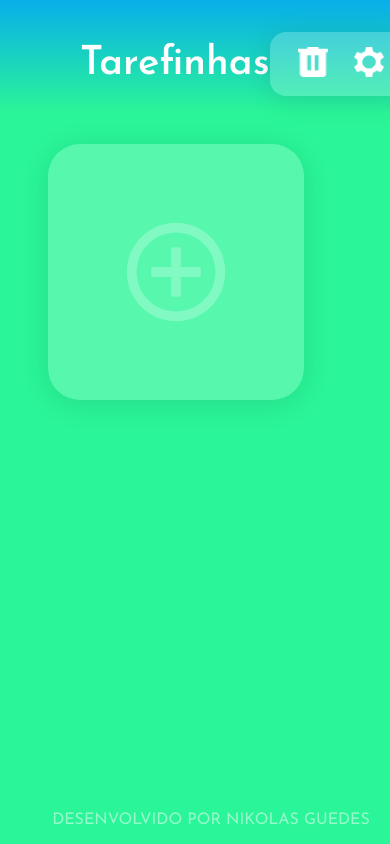
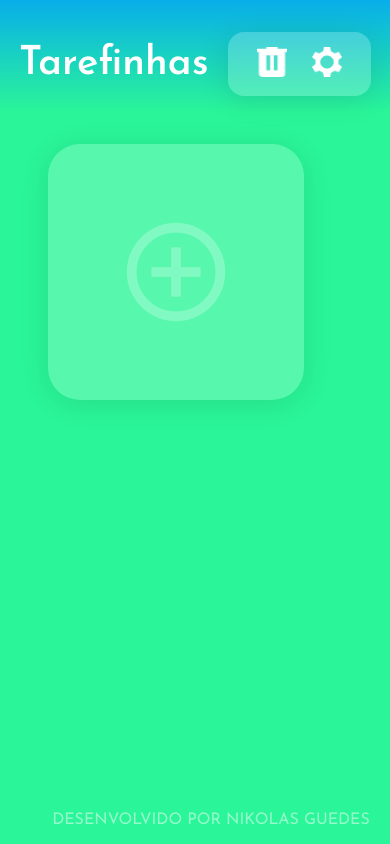
Before and after one commit to NikolasGuedes/Tarefinhas, a plain HTML site: page index.html in a window 390 px wide. Drawn offline with nearby package versions, Linux system fonts and the light colour scheme.

Commit message:
Versao responsiva 1.0

```diff
--- a/styles/components/_header.scss
+++ b/styles/components/_header.scss
@@ -100,11 +100,11 @@ header {
     backdrop-filter: blur(5.3px);
     -webkit-backdrop-filter: blur(5.3px);
 
-    p{
+    p {
         margin-top: 0.5em;
     }
 
-    p:hover{
+    p:hover {
         cursor: pointer;
         font-weight: 600;
     }
@@ -189,3 +189,32 @@ header {
     font-weight: 700;
     font-size: 1.2em;
 }
+
+
+
+@media(max-width: 560px) {
+
+    header {
+
+
+        justify-content: space-evenly;
+
+
+        h1 {
+
+
+            margin-left: 0;
+        }
+
+        ul {
+
+            margin-right: 0;
+
+
+
+
+
+        }
+    }
+
+}
--- a/styles/components/_tarefas.scss
+++ b/styles/components/_tarefas.scss
@@ -162,3 +162,20 @@
         opacity: 50%;
     }
 }
+
+
+
+
+@media(max-width: 560px) {
+
+    .app__local-tarefas {
+
+
+        ul {
+
+            justify-content: center;
+
+        }
+    }
+
+  }
```
Also changed, not shown: styles/style.css, 1 other file.
